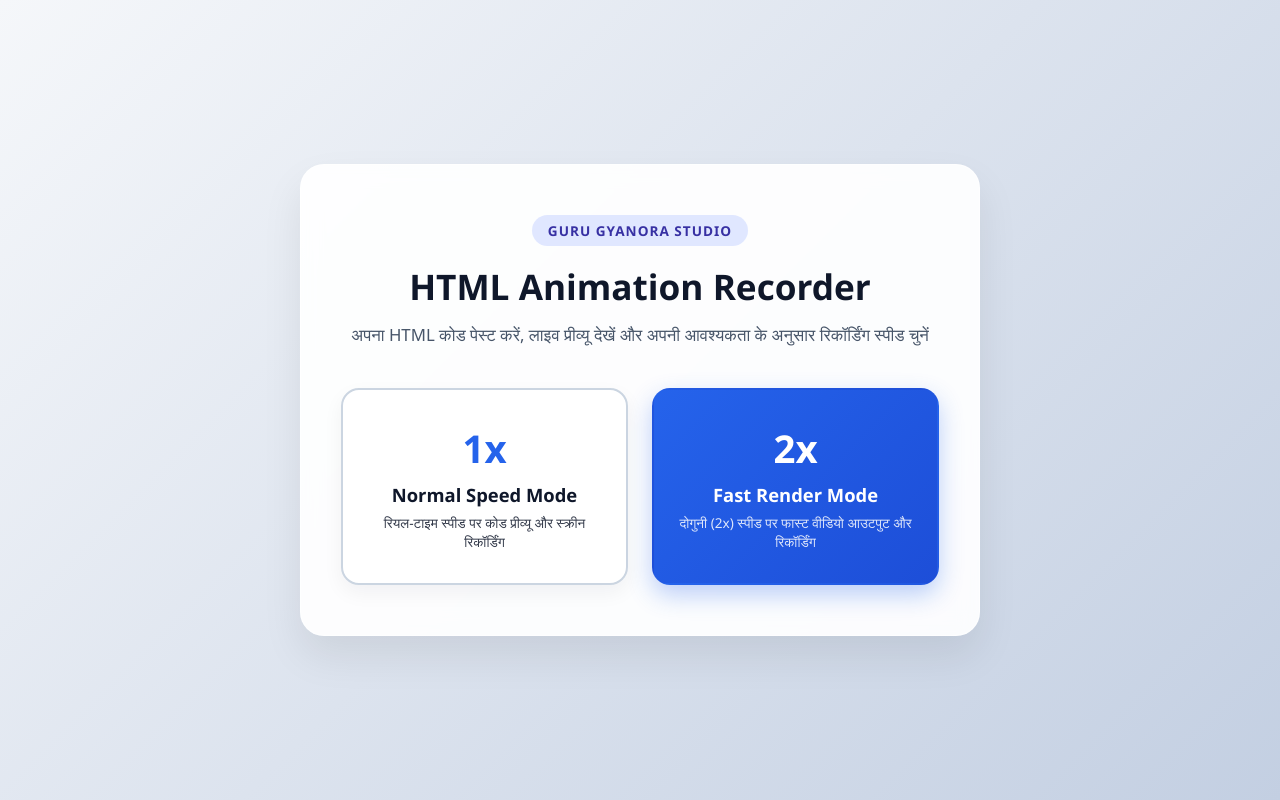
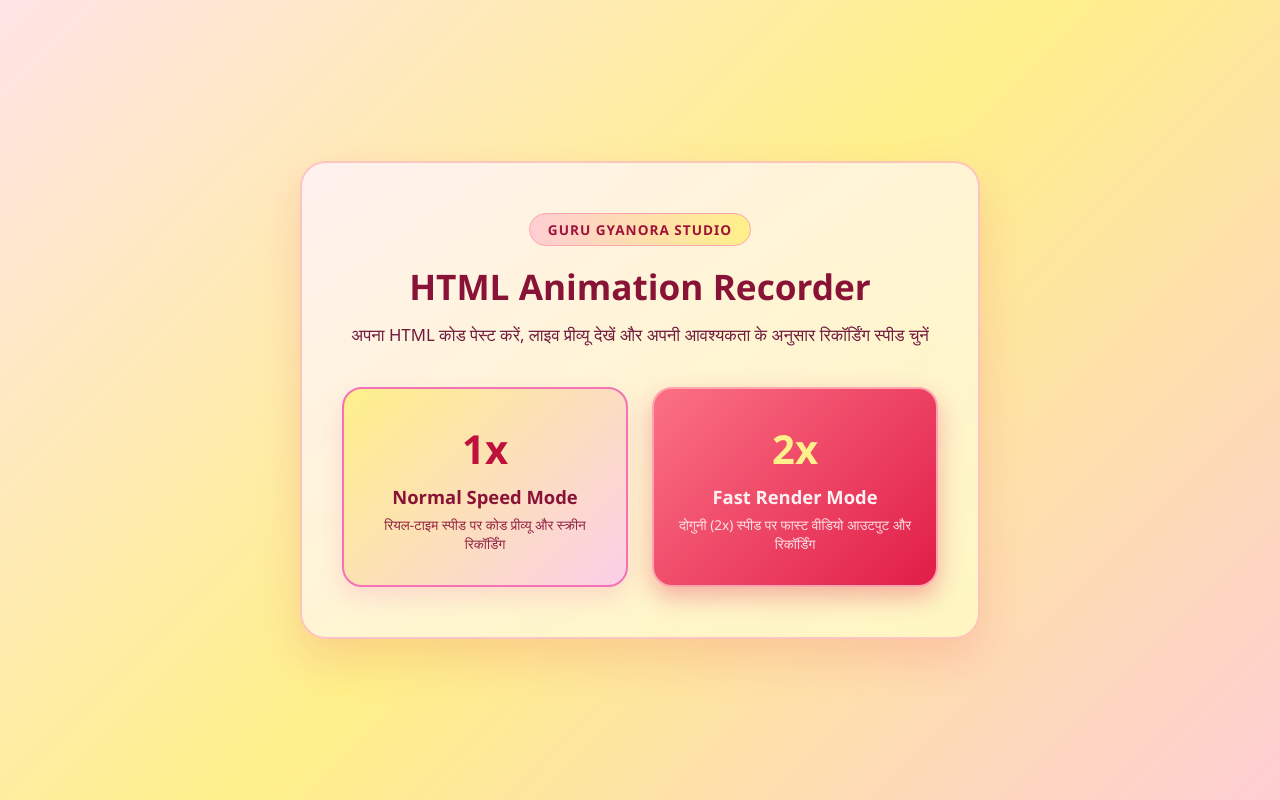
Before and after one commit to shivratanswami200-cmd/code-to-video, a plain HTML site: page index.html in a window 1280 px wide. Drawn offline with Linux system fonts and the light colour scheme.

Commit message:
Update index.html

```diff
--- a/index.html
+++ b/index.html
@@ -13,48 +13,50 @@
         }
 
         body {
-            /* आपके पसंदीदा लाइट और सॉफ्ट ग्रेडिएंट टोन पर आधारित */
-            background: linear-gradient(135deg, #f5f7fa 0%, #c3cfe2 100%);
+            /* लाइट पिंक, पीच और सॉफ्ट येलो ग्रेडिएंट बैकग्राउंड */
+            background: linear-gradient(135deg, #ffe4e6 0%, #fef08a 50%, #fecdd3 100%);
             min-height: 100vh;
             display: flex;
             justify-content: center;
             align-items: center;
-            color: #1e293b;
+            color: #3f1d2e;
         }
 
         .hub-container {
-            background: rgba(255, 255, 255, 0.92);
-            backdrop-filter: blur(10px);
+            /* हल्का क्रीम-पिंक टिंटेड कार्ड */
+            background: linear-gradient(145deg, rgba(255, 241, 242, 0.92), rgba(254, 249, 195, 0.88));
+            backdrop-filter: blur(12px);
             padding: 50px 40px;
-            border-radius: 24px;
-            box-shadow: 0 20px 40px rgba(0, 0, 0, 0.08);
+            border-radius: 26px;
+            box-shadow: 0 20px 45px rgba(225, 29, 72, 0.14);
             text-align: center;
             max-width: 680px;
             width: 90%;
-            border: 1px solid rgba(255, 255, 255, 0.6);
+            border: 2px solid rgba(253, 164, 175, 0.6);
         }
 
         .badge {
             display: inline-block;
-            background: #e0e7ff;
-            color: #3730a3;
-            padding: 6px 16px;
+            background: linear-gradient(90deg, #fecdd3, #fef08a);
+            color: #9f1239;
+            padding: 6px 18px;
             border-radius: 50px;
             font-size: 0.85rem;
-            font-weight: 700;
+            font-weight: 800;
             letter-spacing: 1px;
             margin-bottom: 16px;
+            border: 1px solid #fda4af;
         }
 
         h1 {
             font-size: 2.2rem;
-            color: #0f172a;
+            color: #881337;
             margin-bottom: 12px;
             font-weight: 800;
         }
 
         p.subtitle {
-            color: #475569;
+            color: #701a3c;
             font-size: 1.05rem;
             margin-bottom: 40px;
             line-height: 1.5;
@@ -73,47 +75,51 @@
             justify-content: center;
             text-decoration: none;
             padding: 32px 20px;
-            border-radius: 18px;
+            border-radius: 20px;
             transition: all 0.3s cubic-bezier(0.25, 0.8, 0.25, 1);
-            border: 2px solid transparent;
             position: relative;
             overflow: hidden;
         }
 
-        /* 1x बटन स्टाइल */
+        /* 1x बटन स्टाइल: लाइट येलो से सॉफ्ट पिंक */
         .btn-1x {
-            background: #ffffff;
-            color: #0f172a;
-            border-color: #cbd5e1;
-            box-shadow: 0 8px 20px rgba(15, 23, 42, 0.05);
+            background: linear-gradient(135deg, #fef08a 0%, #fbcfe8 100%);
+            color: #881337;
+            border: 2px solid #f472b6;
+            box-shadow: 0 10px 25px rgba(244, 114, 182, 0.22);
         }
 
         .btn-1x:hover {
             transform: translateY(-6px);
-            border-color: #2563eb;
-            box-shadow: 0 15px 30px rgba(37, 99, 235, 0.15);
+            border-color: #e11d48;
+            box-shadow: 0 16px 32px rgba(225, 29, 72, 0.28);
         }
 
-        /* 2x बटन स्टाइल */
+        /* 2x बटन स्टाइल: सॉफ्ट रेड से पिंक-कोरल ग्रेडिएंट */
         .btn-2x {
-            background: linear-gradient(135deg, #2563eb 0%, #1d4ed8 100%);
-            color: #ffffff;
-            box-shadow: 0 10px 25px rgba(37, 99, 235, 0.3);
+            background: linear-gradient(135deg, #fb7185 0%, #e11d48 100%);
+            color: #fff1f2;
+            border: 2px solid #fda4af;
+            box-shadow: 0 10px 25px rgba(225, 29, 72, 0.32);
         }
 
         .btn-2x:hover {
             transform: translateY(-6px);
-            box-shadow: 0 18px 35px rgba(37, 99, 235, 0.45);
+            box-shadow: 0 18px 36px rgba(225, 29, 72, 0.45);
         }
 
         .speed-tag {
-            font-size: 2.4rem;
+            font-size: 2.5rem;
             font-weight: 900;
             margin-bottom: 8px;
         }
 
         .btn-1x .speed-tag {
-            color: #2563eb;
+            color: #be123c;
+        }
+
+        .btn-2x .speed-tag {
+            color: #fef08a;
         }
 
         .btn-title {
@@ -124,7 +130,7 @@
 
         .btn-desc {
             font-size: 0.85rem;
-            opacity: 0.85;
+            opacity: 0.92;
             line-height: 1.4;
         }
 
```
